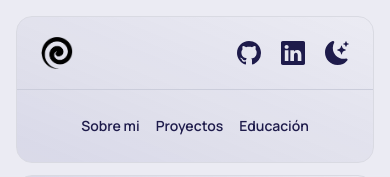
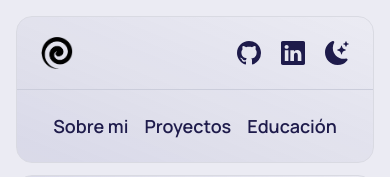
Before and after one commit to Blackpachamame/portfolio, a React (Vite) app: page / in a window 390 px wide. Shown: the top 177 px of the page. Built offline with nearby package versions, Linux system fonts and the light colour scheme; a web font is replaced by a local one.

Commit message:
Corregido navbar, no me dejaba clickear redes ni home

```diff
--- a/src/components/Header/Navbar.tsx
+++ b/src/components/Header/Navbar.tsx
@@ -2,7 +2,7 @@ import { NavLink } from "react-router-dom"
 
 function Navbar() {
     return (
-        <nav className="min-h-[32px] flex justify-center items-center gap-4 font-semibold order-last flex-basis-[100%] md:order-none relative z-10 text-sm sm:text-xl">
+        <nav className="min-h-[32px] self-center flex justify-center items-center gap-4 font-semibold order-last flex-basis-[100%] md:order-none relative z-10 text-sm min-[375px]:text-lg sm:text-xl">
             <NavLink to="/sobremi" className={({ isActive }) => isActive ? "text-indigo-800 dark:text-white duration-500" : "hover:text-indigo-900 dark:hover:text-slate-200 duration-500"}>Sobre mi</NavLink>
             <NavLink to="/proyectos" className={({ isActive }) => isActive ? "text-indigo-800 dark:text-white duration-500" : "hover:text-indigo-900 dark:hover:text-slate-200 duration-500"}>Proyectos</NavLink>
             <NavLink to="/educacion" className={({ isActive }) => isActive ? "text-indigo-800 dark:text-white duration-500" : "hover:text-indigo-900 dark:hover:text-slate-200 duration-500"}>Educación</NavLink>
```
